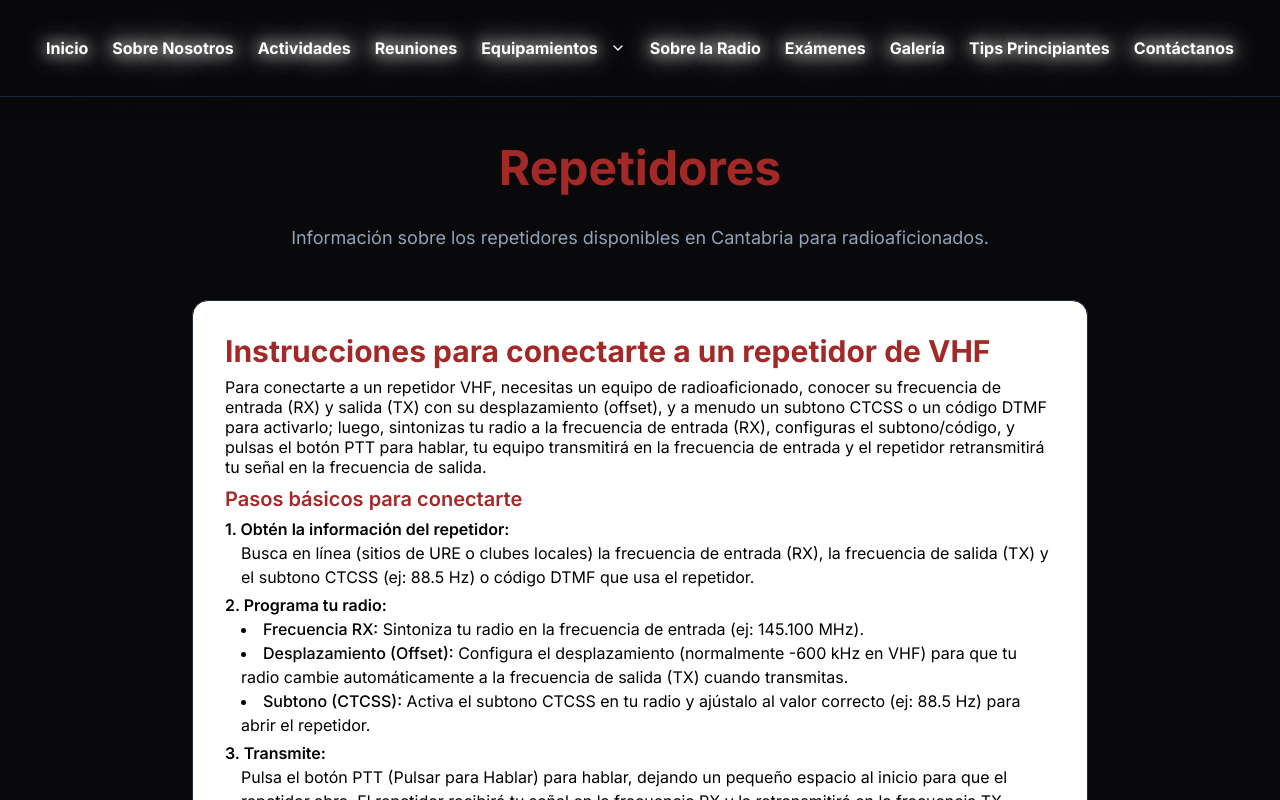
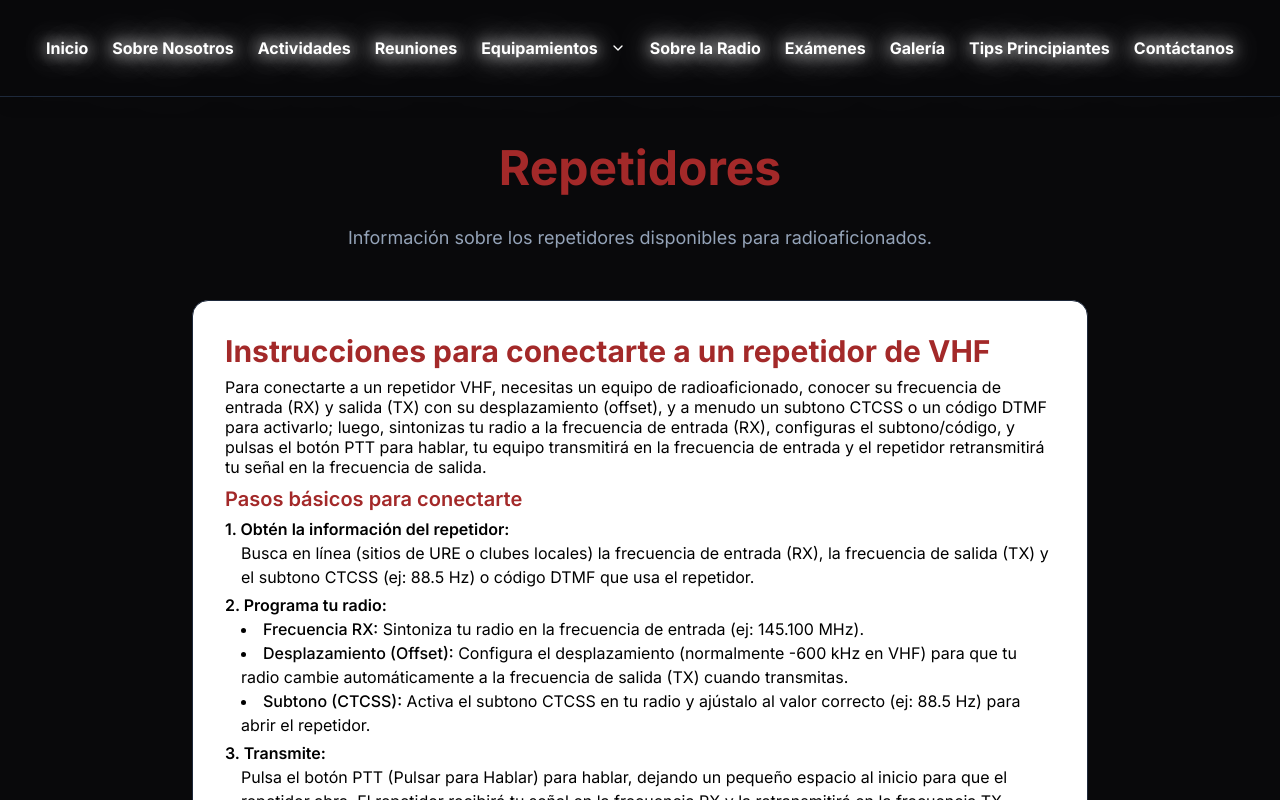
Before and after one commit to GospaMiguel/miguelradioweb1, a React (Vite) app: page /repetidores in a window 1280 px wide. Shown: the top 800 px of the page. Built offline with nearby package versions, Linux system fonts and the light colour scheme; the HTML template or start-up script is replaced by a standard one.

Commit message:
Reverted to commit a645b5d62d1eb011f97c1dab1c76cd78486d05fa

```diff
--- a/src/pages/Repetidores.tsx
+++ b/src/pages/Repetidores.tsx
@@ -13,7 +13,7 @@ const Repetidores = () => {
 
           <div className="max-w-4xl mx-auto">
             <p className="text-lg text-muted-foreground text-center mb-12">
-              Información sobre los repetidores disponibles en Cantabria para radioaficionados.
+              Información sobre los repetidores disponibles para radioaficionados.
             </p>
 
             <div className="bg-card border border-border rounded-lg p-8 space-y-2">
```
